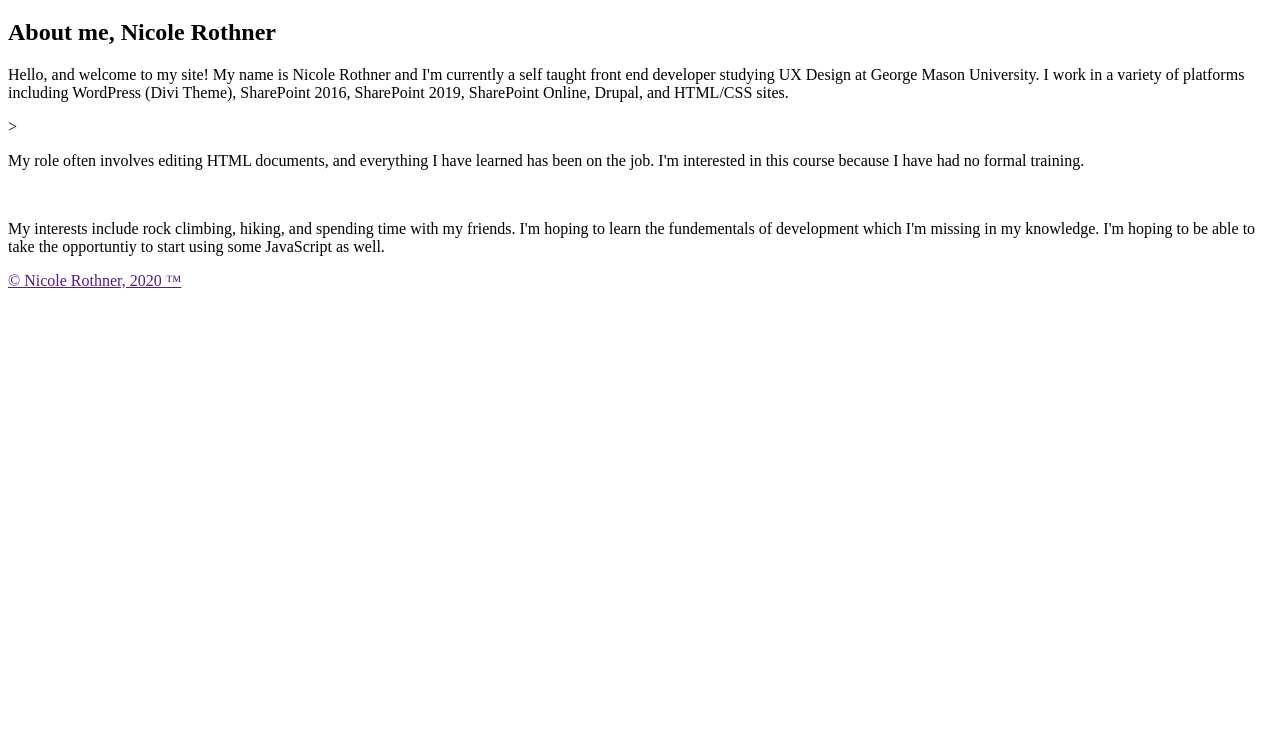
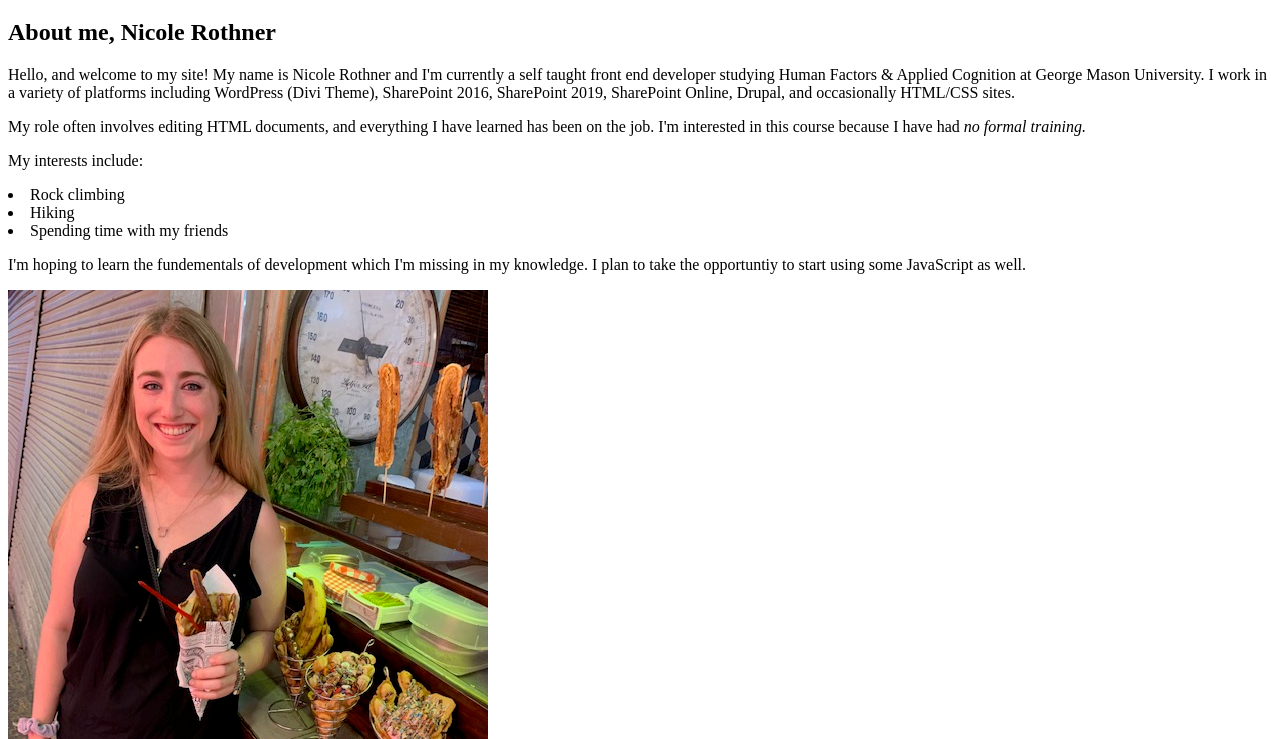
Before and after one commit to nrothner/practicesite1, a plain HTML site: page index.html in a window 1280 px wide. Shown: the part 61-800 px from the top of the page. Drawn offline with Linux system fonts and the light colour scheme.

Commit message:
Updating with list and picture

```diff
--- a/index.html
+++ b/index.html
@@ -11,12 +11,15 @@
 <body>
   <h1>Hello, Welcome to my first HTML practice site!</h1>
   <h2>About me, Nicole Rothner</h2>
-  <p>Hello, and welcome to my site! My name is Nicole Rothner and I'm currently a self taught front end developer studying UX Design at George Mason University. I work in a variety of platforms including WordPress (Divi Theme), SharePoint 2016, SharePoint 2019, SharePoint Online, Drupal, and HTML/CSS sites.</p>><br>
-  <p>My role often involves editing HTML documents, and everything I have learned has been on the job. I'm interested in this course because I have had no formal training.</p><br>
-  <p>My interests include rock climbing, hiking, and spending time with my friends. I'm hoping to learn the fundementals of development which I'm missing in my knowledge. I'm hoping to be able to take the opportuntiy to start using some JavaScript as well.</p>
+  <p>Hello, and welcome to my site! My name is Nicole Rothner and I'm currently a self taught front end developer studying Human Factors &amp; Applied Cognition at George Mason University. I work in a variety of platforms including WordPress (Divi Theme), SharePoint 2016, SharePoint 2019, SharePoint Online, Drupal, and occasionally HTML/CSS sites.</p>
+  <p>My role often involves editing HTML documents, and everything I have learned has been on the job. I'm interested in this course because I have had <i>no formal training.</i></p>
+  <p>My interests include:</p>
+   <li>Rock climbing</li>
+   <li>Hiking</li>
+   <li>Spending time with my friends</li>
+	<p>I'm hoping to learn the fundementals of development which I'm missing in my knowledge. I plan to take the opportuntiy to start using some JavaScript as well.</p>
 
-  <a href="">
-
+ <img src="my_picture.png">
 
 
 
```
